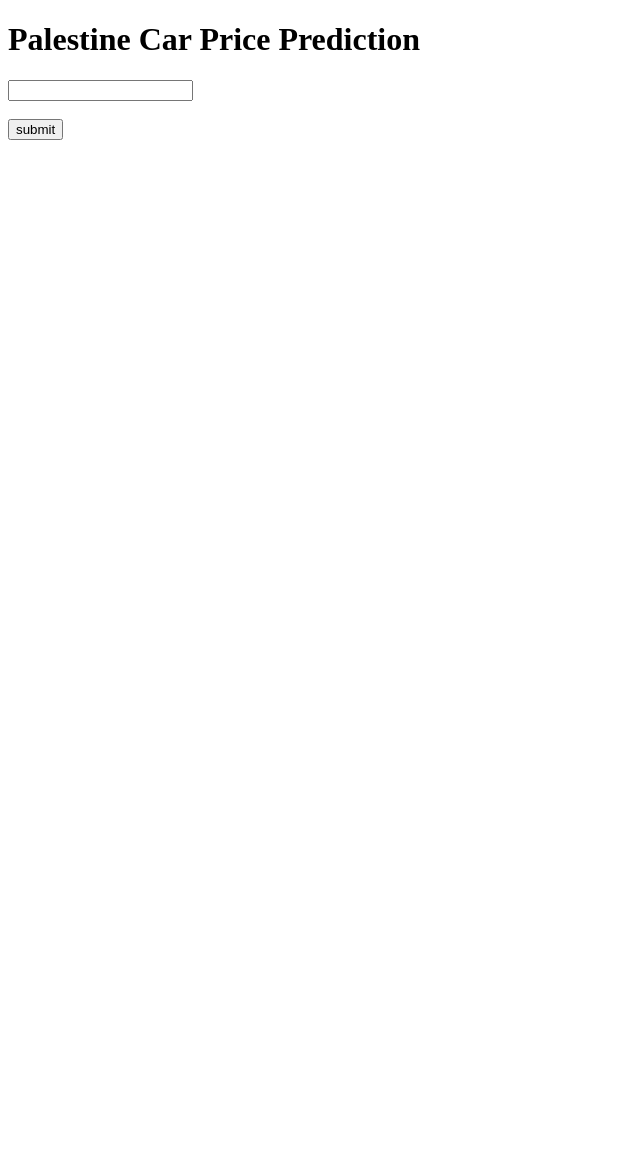
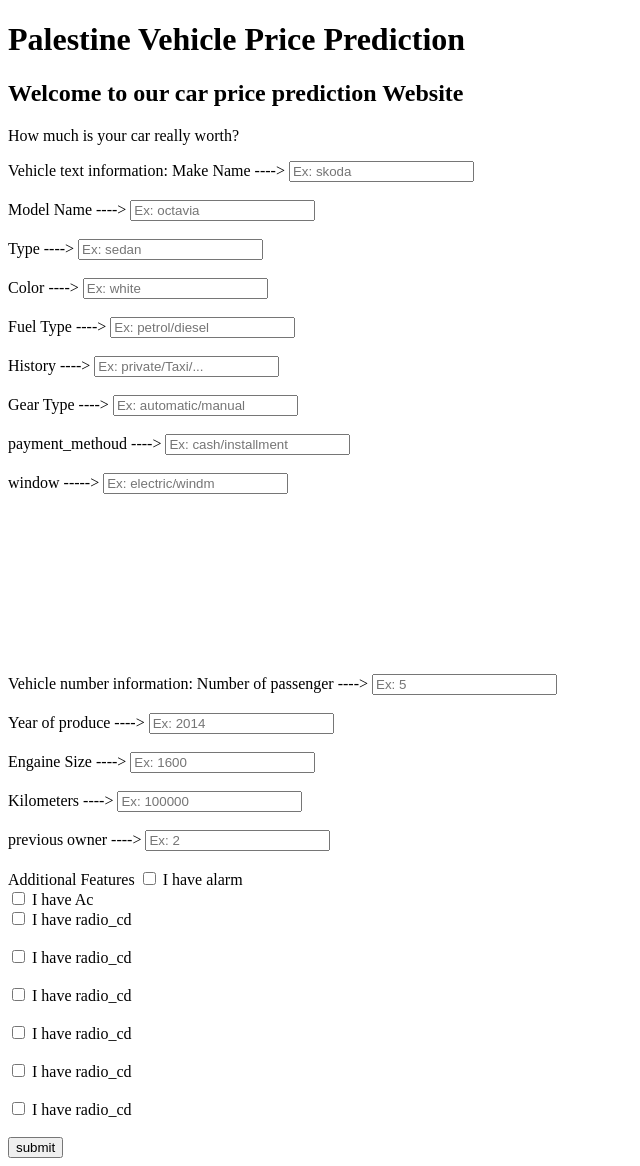
Before and after one commit to shantiNaser/Django-project, a Django app: page / in a window 1280 px wide. Shown: the whole page, without its empty margins (0-640 px from the left). Before the commit the page ends 140 px from the top, so only its background shows below. Run offline with Django 3.2, Linux system fonts and the light colour scheme.

Commit message:
add form for car information

```diff
--- a/templates/home.html
+++ b/templates/home.html
@@ -7,11 +7,51 @@
 </head>
 
 <body>
-    <h1> Palestine Car Price Prediction</h1>
+    <h1> Palestine Vehicle Price Prediction</h1>
+    <h2>Welcome to our car price prediction Website</h2>
+    <p>How much is your car really worth?</p>
 
     <form action="{% url 'res' %}">
 
-        <input type="text" required name="R1"> <br><br>
+        Vehicle text information:
+
+        Make Name ----> <input type="text" required name="Make" placeholder="Ex: skoda"> <br><br>
+        Model Name ----> <input type="text" required name="Model" placeholder="Ex: octavia"> <br><br>
+        Type ----> <input type="text" required name="type" placeholder="Ex: sedan"> <br><br>
+        Color ----> <input type="text" required name="Color" placeholder="Ex: white"> <br><br>
+        Fuel Type ----> <input type="text" required name="fuel" placeholder="Ex: petrol/diesel"> <br><br>
+        History ----> <input type="text" required name="history" placeholder="Ex: private/Taxi/..."> <br><br>
+        Gear Type ----> <input type="text" required name="gear" placeholder="Ex: automatic/manual"> <br><br>
+        payment_methoud ----> <input type="text" required name="py" placeholder="Ex: cash/installment"> <br><br>
+        window -----> <input type="text" required name="windo" placeholder="Ex: electric/windm"> <br><br>
+        <br><br><br><br><br><br><br><br><br>
+
+        Vehicle number information:
+
+        Number of passenger ----> <input type="number" required name="pass" placeholder="Ex: 5"> <br><br>
+        Year of produce ----> <input type="number" required name="pass" placeholder="Ex: 2014"> <br><br>
+        Engaine Size ----> <input type="number" required name="pass" placeholder="Ex: 1600"> <br><br>
+        Kilometers ----> <input type="number" required name="pass" placeholder="Ex: 100000"> <br><br>
+        previous owner ----> <input type="number" required name="pass" placeholder="Ex: 2"> <br><br>
+
+        Additional Features
+        <input type="checkbox" id="vehicle1" name="vehicle1" value="1">
+        <label for="vehicle1"> I have alarm</label><br>
+        <input type="checkbox" id="vehicle2" name="vehicle2" value="1">
+        <label for="vehicle2"> I have Ac</label><br>
+        <input type="checkbox" id="vehicle3" name="vehicle3" value="1">
+        <label for="vehicle3"> I have radio_cd</label><br><br>
+        <input type="checkbox" id="vehicle4" name="vehicle4" value="1">
+        <label for="vehicle4"> I have radio_cd</label><br><br>
+        <input type="checkbox" id="vehicle5" name="vehicle5" value="1">
+        <label for="vehicle5"> I have radio_cd</label><br><br>
+        <input type="checkbox" id="vehicle6" name="vehicle6" value="1">
+        <label for="vehicle6"> I have radio_cd</label><br><br>
+        <input type="checkbox" id="vehicle7" name="vehicle7" value="1">
+        <label for="vehicle7"> I have radio_cd</label><br><br>
+        <input type="checkbox" id="vehicle8" name="vehicle8" value="1">
+        <label for="vehicle8"> I have radio_cd</label><br><br>
+
 
         <input type="submit" name="" value="submit">
     </form>
```
